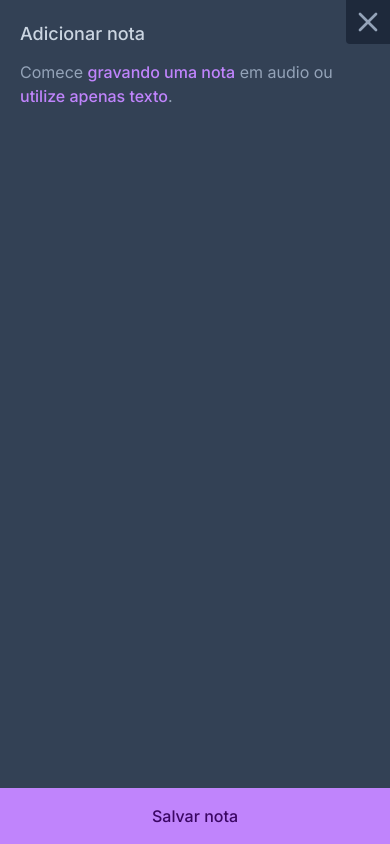
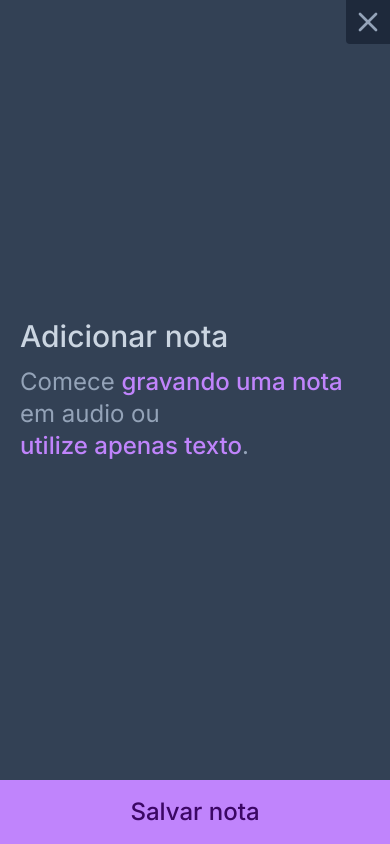
Before and after one commit to Couks/report-app, a React (Vite) app: page / in a window 390 px wide. Both pictures are taken after a click on the button 195 px from the left and 314 px from the top of the page. Built offline with nearby package versions, Linux system fonts and the light colour scheme.

Commit message:
add responsiveness to mobile devices by improving font size and user usability

```diff
--- a/src/app.tsx
+++ b/src/app.tsx
@@ -65,7 +65,7 @@ export function App() {
         <h1 className="text-lg font-semibold leading-6 text-purple-500 align-middle">Notes</h1>
       </div>
 
-      <form className="w-full animate-pulse">
+      <form className="w-full">
         <input
           type="text"
           placeholder="Busque em suas notas..."
--- a/src/components/new-note-card.tsx
+++ b/src/components/new-note-card.tsx
@@ -1,5 +1,5 @@
 import * as Dialog from "@radix-ui/react-dialog";
-import { X } from "lucide-react";
+import { Ban, X } from "lucide-react";
 import { ChangeEvent, FormEvent, useState } from "react";
 import { toast } from "sonner";
 
@@ -98,10 +98,10 @@ export function NewNoteCard({ onNoteCreated }: NewNoteProps) {
   return (
     <Dialog.Root open={isDialogOpen} onOpenChange={setIsDialogOpen}>
       <Dialog.Trigger className="relative flex flex-col gap-3 overflow-hidden rounded-md bg-slate-600 p-5 text-left outline-none transition hover:bg-slate-700 hover:ring-2 hover:ring-purple-600 focus-visible:ring-2 focus-visible:ring-purple-600">
-        <span className="text-lg font-medium text-slate-100">
+        <span className="text-2xl font-medium text-slate-100 md:text-lg ">
           Adicionar nota
         </span>
-        <p className="text-md leading-6 text-slate-300">
+        <p className="md:text-md text-lg leading-6 text-slate-300">
           Grave uma nota em audio que será convertida em texto automaticamente.
         </p>
       </Dialog.Trigger>
@@ -116,17 +116,17 @@ export function NewNoteCard({ onNoteCreated }: NewNoteProps) {
               <X className="size-8" />
             </Dialog.Close>
             <form className="flex flex-1 flex-col">
-              <div className="flex flex-1 flex-col gap-3 p-5">
-                <span className="text-lg font-medium text-slate-300">
+              <div className="flex flex-1 flex-col justify-center gap-3 p-5 md:justify-start">
+                <span className="text-3xl font-medium text-slate-300 md:text-lg">
                   Adicionar nota
                 </span>
                 {shouldShowOnboarding ? (
-                  <p className="text-md leading-6 text-slate-400">
+                  <p className="leading-12 text-2xl text-slate-400 md:text-lg md:leading-6">
                     Comece{" "}
                     <button
                       type="button"
                       onClick={handleStartRecording}
-                      className="font-medium text-purple-400 hover:underline"
+                      className="font-medium text-purple-400 hover:underline "
                     >
                       gravando uma nota
                     </button>{" "}
@@ -143,7 +143,7 @@ export function NewNoteCard({ onNoteCreated }: NewNoteProps) {
                 ) : (
                   <textarea
                     autoFocus
-                    className="flex-1 resize-none bg-transparent text-md leading-6 text-slate-400 outline-none"
+                    className="text-md flex-1 resize-none bg-transparent leading-6 text-slate-400 outline-none"
                     onChange={handleContentChanged}
                     value={content}
                   ></textarea>
@@ -154,16 +154,16 @@ export function NewNoteCard({ onNoteCreated }: NewNoteProps) {
                 <button
                   type="button"
                   onClick={handleStopRecording}
-                  className="flex w-full items-center justify-center gap-2 bg-slate-900 py-4 text-center text-md font-medium text-slate-300 outline-none transition hover:text-red-500"
+                  className="text-md flex w-full items-center justify-center gap-2 bg-slate-900 py-4 text-center text-2xl font-medium text-slate-300 outline-none transition hover:text-red-500 md:text-lg"
                 >
                   <div className="size-3 animate-pulse rounded-full bg-red-500" />
-                  Gravando! (clique para interromper)
+                  Gravando <Ban />
                 </button>
               ) : (
                 <button
                   type="button"
                   onClick={handleSaveNote}
-                  className="w-full bg-purple-400 py-4 text-center text-md font-medium text-purple-950 outline-none transition hover:bg-purple-500"
+                  className="text-md w-full bg-purple-400 py-4 text-center text-2xl font-medium text-purple-950 outline-none transition hover:bg-purple-500 md:text-lg"
                 >
                   Salvar nota
                 </button>
--- a/src/components/note-card.tsx
+++ b/src/components/note-card.tsx
@@ -16,7 +16,7 @@ export function NoteCard({ note, onNoteDeleted }: NoteCardProps) {
   return (
     <Dialog.Root>
       <Dialog.Trigger className="relative flex flex-col gap-3 overflow-hidden rounded-md bg-slate-800 p-5 text-left outline-none hover:ring-2 hover:ring-purple-600 focus-visible:ring-2 focus-visible:ring-purple-400">
-        <span className="text-lg font-medium text-slate-300">
+        <span className="text-2xl font-medium text-slate-300 md:text-lg">
           {formatDistanceToNow(note.date, {
             locale: ptBR,
             addSuffix: true,
@@ -35,21 +35,21 @@ export function NoteCard({ note, onNoteDeleted }: NoteCardProps) {
             <X className="size-8" />
           </Dialog.Close>
 
-          <div className="flex flex-1 flex-col gap-3 p-5">
-            <span className="text-lg font-medium text-slate-300">
+          <div className="flex flex-1 flex-col justify-center gap-3 p-5 md:justify-start">
+            <span className="md:text-lg text-3xl  font-medium text-slate-300">
               {formatDistanceToNow(note.date, {
                 locale: ptBR,
                 addSuffix: true,
               })}
             </span>
 
-            <p className="text-md leading-6 text-slate-400">{note.content}</p>
+            <p className="md:text-lg text-2xl leading-12 text-slate-400 md:leading-6">{note.content}</p>
           </div>
 
           <button
             type="button"
             onClick={() => onNoteDeleted(note.id)}
-            className="text-md group w-full bg-slate-800 py-4 text-center font-medium text-slate-300 outline-none"
+            className="text-md group w-full bg-slate-800 py-4 text-center font-medium text-slate-300 outline-none md:text-lg text-2xl "
           >
             Deseja{" "}
             <span className="text-red-400 group-hover:underline">
```
